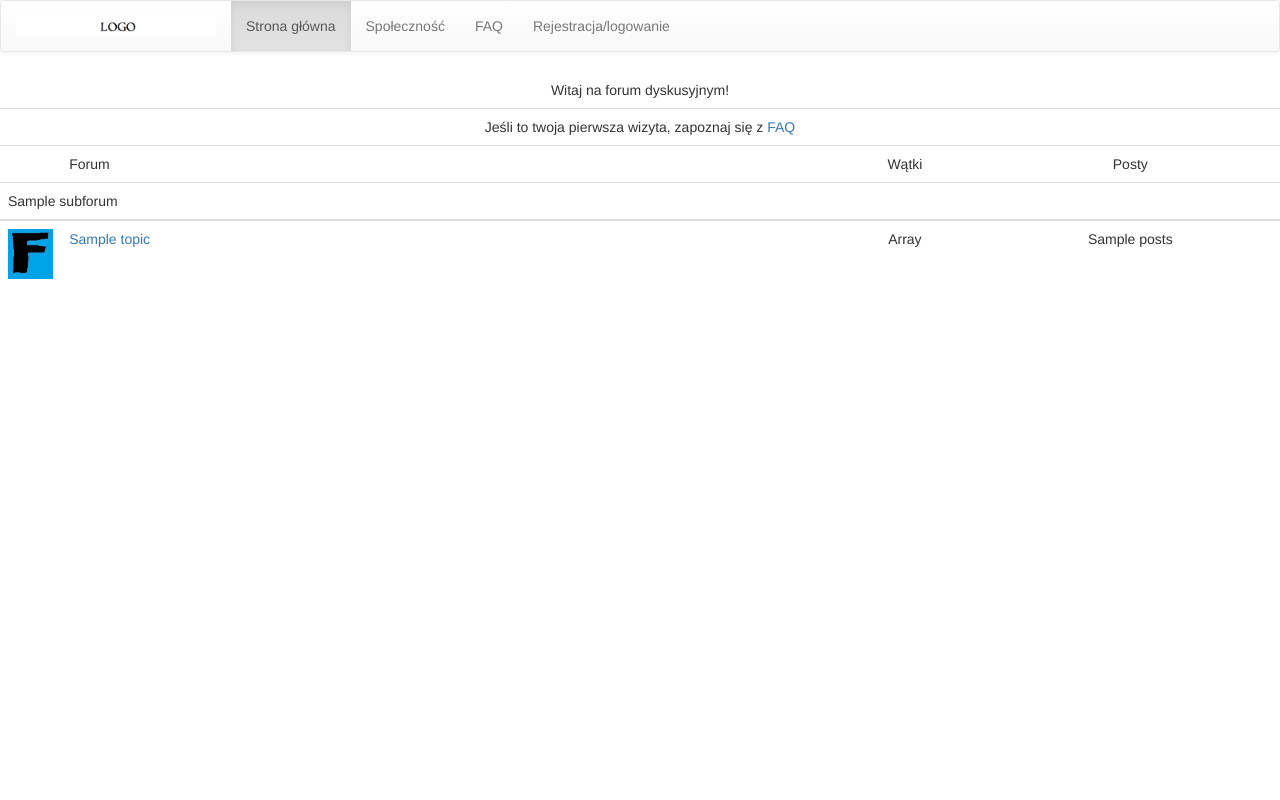
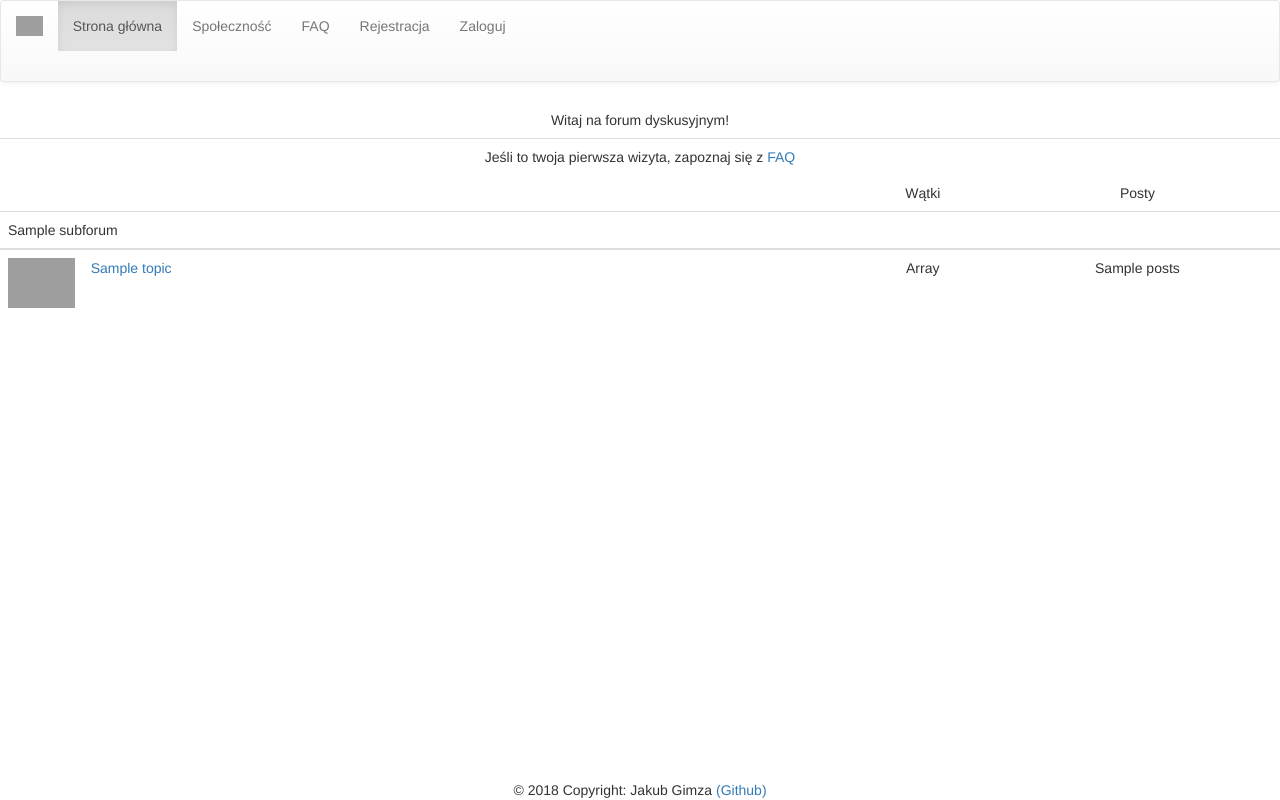
Before and after one commit to jgimza/PHP-Silex---forum, a PHP site: template templates/index.html.twig in a window 1280 px wide. Run offline with PHP 8.4, Linux system fonts and the light colour scheme; the template is opened without the code that fills it: most values are stand-ins (such as "Sample title", 1, 10 or a date in 2020); some libraries are stand-ins or nearby versions; grey boxes are pictures that could not be loaded.

Commit message:
Add files via upload

```diff
--- a/templates/base.html.twig
+++ b/templates/base.html.twig
@@ -1,20 +1,62 @@
 <!DOCTYPE html>
 <html>
 <head>
+    {% block head %}
     <meta charset="utf-8">
     <meta http-equiv="X-UA-Compatible" content="IE=edge">
     <meta name="viewport" content="width=device-width, initial-scale=1">
-    <link href="{{ asset('css/main.css') }}" rel="stylesheet" type="text/css" />
-
     <link href="{{ asset('css/bootstrap.css') }}" rel="stylesheet" />
     <link href="{{ asset('css/bootstrap-theme.css') }}" rel="stylesheet" />
     <link href="{{ asset('css/styles.css') }}" rel="stylesheet" />
-
-    <title>{% block title %}Default title{% endblock %}</title>
-    {% block stylesheets %}{% endblock %}
+    <link href="https://fonts.googleapis.com/css?family=Lato" rel="stylesheet">
+    <title>Forum dyskusyjne</title>
+    {% endblock %}
 </head>
 <body>
-{% block body %}{% endblock %}
+    {% block nav %}
+    <nav class="navbar navbar-default">
+        <div class="container-fluid">
+            <div class="navbar-header">
+                <a href="{{ url('homepage') }}">
+                    <img id="logo" src="{{ asset('images/logo.png') }}" alt="Logo" class="navbar-brand"></img>
+                </a>
+            </div>
+            <ul class="nav navbar-nav" style="padding-bottom:30px;">
+                <li class="active"><a href="{{ url('homepage') }}">Strona główna</a></li>
+                <li><a href="{{ url('community_index') }}">Społeczność</a></li>
+                <li><a href="{{ url('faq_index') }}">FAQ</a></li>
+
+                {% if is_granted('IS_AUTHENTICATED_FULLY') %}
+                    <li style="display:none;"><a href="{{ url('register') }}">Rejestracja</a></li>
+                {% else %}
+                    <li><a href="{{ url('register') }}">Rejestracja</a></li>
+                {% endif %}
+
+                {% if is_granted('IS_AUTHENTICATED_FULLY') %}
+                    <li><a href="{{ url('auth_logout') }}" title="{{ 'auth.logout.label'|trans }}">
+                            {{ 'Wyloguj'|trans }}
+                        </a></li>
+                {% else %}
+                    <li class="register"><a href="{{ url('auth_login') }}" title="{{ 'auth.login.label'|trans }}">
+                            {{ 'Zaloguj'|trans }}
+                        </a></li>
+                {% endif %}
+            </ul>
+        </div>
+    </nav>
+    {% endblock %}
+    {% block body %}
+    {% endblock %}
+{% block footer %}
+    <footer class="page-footer navbar-fixed-bottom">
+
+        <div class="footer-copyright text-center py-3">© 2018 Copyright: Jakub Gimza
+            <a href="https://github.com/jgimza">(Github)</a>
+        </div>
+
+
+    </footer>
+{% endblock %}
+</body>
 {% block javascripts %}{% endblock %}
-</body>
 </html>
--- a/templates/index.html.twig
+++ b/templates/index.html.twig
@@ -1,41 +1,29 @@
 {% extends 'base.html.twig' %}
-
 {% block body %}
-
-    <nav class="navbar navbar-default">
-        <div class="container-fluid">
-            <div class="navbar-header">
-                <a href="{{ url('homepage') }}">
-                    <img src="{{ asset('images/logo.jpg') }}" alt="Logo" class="navbar-brand"></img>
-                </a>
-            </div>
-            <ul class="nav navbar-nav">
-                <li class="active"><a href="{{ url('homepage') }}">Strona główna</a></li>
-                <li><a href="{{ url('community_index') }}">Społeczność</a></li>
-                <li><a href="{{ url('faq_index') }}">FAQ</a></li>
-                <li><a href="#">Rejestracja/logowanie</a></li>
-            </ul>
-        </div>
-    </nav>
-
     <div class="table-responsive">
         <table class="table">
-            <thead>
-            <tr id="tr1">
+            {% if is_granted('IS_AUTHENTICATED_FULLY') %}
+            <tr id="tr1" style="display:none; border-top:hidden;">
                 <td colspan="5">Witaj na forum dyskusyjnym!</td>
             </tr>
-            <tr id="tr2">
-                <td colspan="5">Jeśli to twoja pierwsza wizyta, zapoznaj się z <a href="{{ url('faq_index') }}">FAQ</a></td>
-            </tr>
-            <tr align="center">
+                <tr id="tr2" style="display:none;">
+                    <td colspan="5">Jeśli to twoja pierwsza wizyta, zapoznaj się z <a href="{{ url('faq_index') }}">FAQ</a></td>
+                </tr>
+            {% else %}
+                <tr id="tr1" style="border-top:hidden;">
+                    <td colspan="5">Witaj na forum dyskusyjnym!</td>
+                </tr>
+                <tr id="tr2">
+                    <td colspan="5">Jeśli to twoja pierwsza wizyta, zapoznaj się z <a href="{{ url('faq_index') }}">FAQ</a></td>
+                </tr>
+            {% endif %}
+            <tr align="center" style="border-top:hidden;">
                 <td class="thead" align="left" width="4%" id="mainthead"></td>
-                <td class="thead" align="left" width="60%" id="mainthead">Forum</td>
+                <td class="thead" align="left" width="60%" id="mainthead"></td>
                 <td class="thead" id="mainthead">Wątki</td>
                 <td class="thead" id="mainthead">Posty</td>
             </tr>
             </thead>
-
-
             {% for sub in subforum %}
             <tr>
                 <td id="tdheader" colspan="5">{{ sub.name }}</td>
@@ -44,7 +32,7 @@
             {% for row in topics %}
             {% if row.idSubforum==sub.idSubforum %}
                 <tr align="center">
-                    <td class="td"><img src="{{ asset('images/tdlogo.jpg') }}" alt="Logo"></td>
+                    <td class="td"><img src="{{ asset('images/tdlogo.png') }}" alt="Logo"></td>
                     <td align="left" class="td"><div><a href="{{ url('topic_index', {'slug': row.idForumSection}) }}" title="{{ row.nameSection }}">{{ row.nameSection }}</div></td>
                     <td class="td">{{ row.topics }}</td>
                     <td class="td">{{ row.posts }}</td>
@@ -53,7 +41,6 @@
             </tbody>
             {% endfor %}
             {% endfor %}
-
         </table>
     </div>
 {% endblock %}
```
